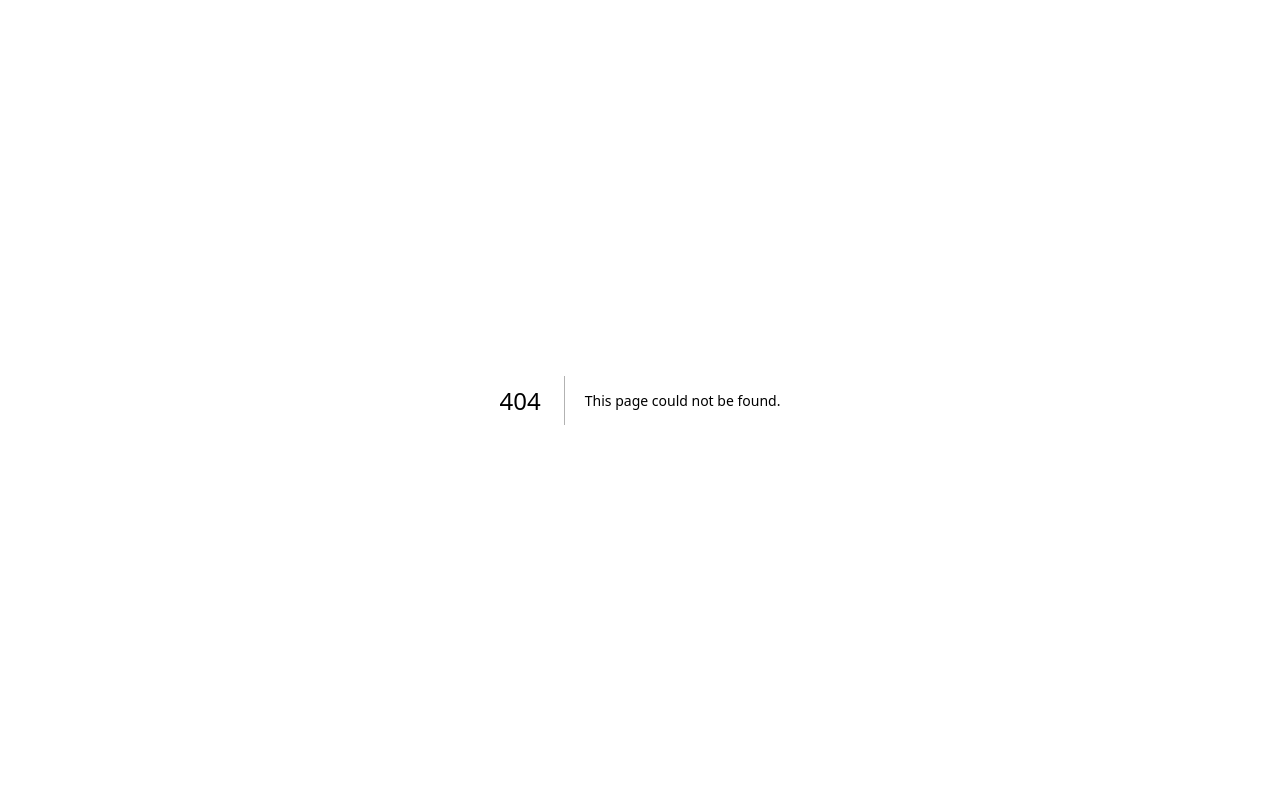
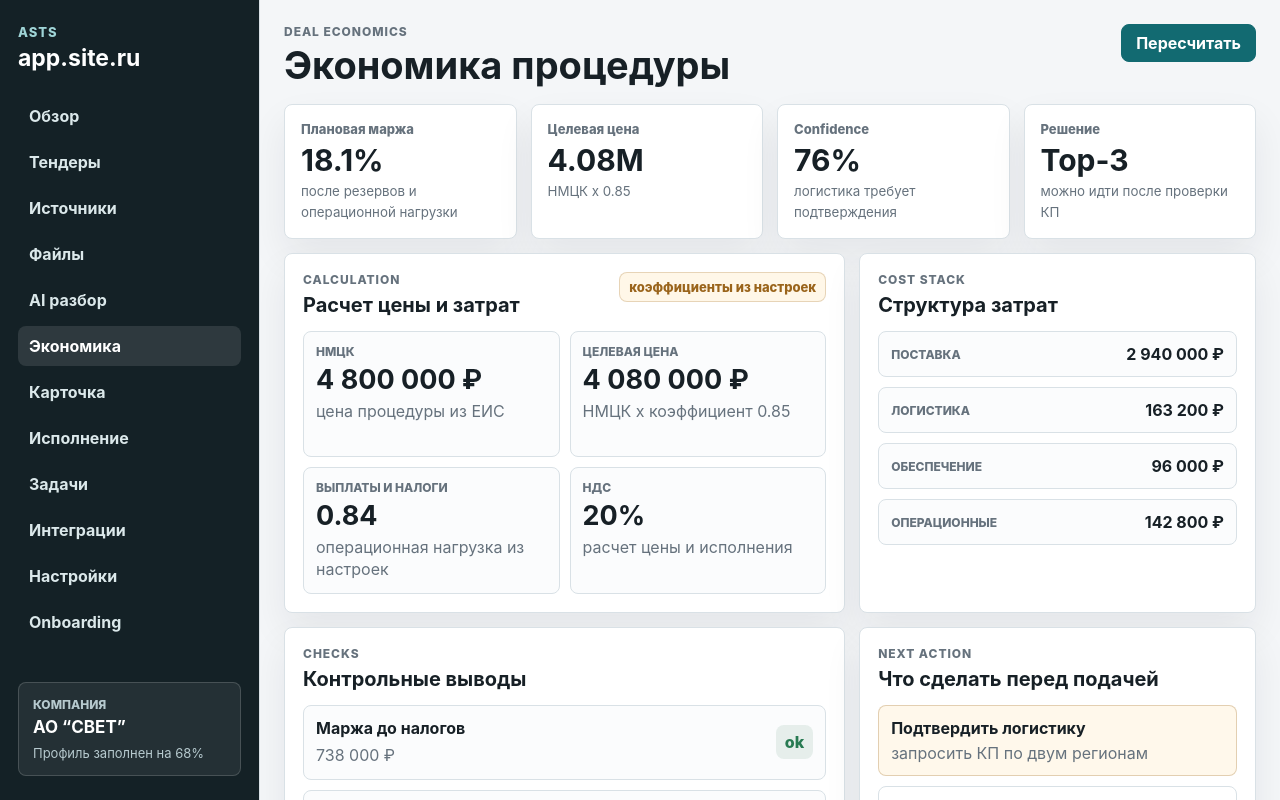
Before and after one commit to info14fourteen-creator/ASTS, a Next.js app in the folder apps/web/: page /economics in a window 1280 px wide. Before the commit this address had no page. Shown: the top 800 px of the page. Built offline with nearby package versions, Linux system fonts and the light colour scheme.

Commit message:
Add deal economics workspace screen

```diff
--- a/apps/web/app/app-shell.tsx
+++ b/apps/web/app/app-shell.tsx
@@ -4,6 +4,7 @@ const navItems = [
   ["sources", "/sources", "Источники"],
   ["documents", "/documents", "Файлы"],
   ["ai-review", "/ai-review", "AI разбор"],
+  ["economics", "/economics", "Экономика"],
   ["deal", "/tenders/demo", "Карточка"],
   ["execution", "/execution", "Исполнение"],
   ["tasks", "/tasks", "Задачи"],
--- /dev/null
+++ b/apps/web/app/economics/page.tsx
@@ -0,0 +1,141 @@
+import { Sidebar } from "../app-shell";
+
+const assumptions = [
+  ["НМЦК", "4 800 000 ₽", "цена процедуры из ЕИС"],
+  ["Целевая цена", "4 080 000 ₽", "НМЦК x коэффициент 0.85"],
+  ["Выплаты и налоги", "0.84", "операционная нагрузка из настроек"],
+  ["НДС", "20%", "расчет цены и исполнения"],
+];
+
+const costs = [
+  ["Поставка", "2 940 000 ₽"],
+  ["Логистика", "163 200 ₽"],
+  ["Обеспечение", "96 000 ₽"],
+  ["Операционные", "142 800 ₽"],
+];
+
+const checks = [
+  ["Маржа до налогов", "738 000 ₽", "ok"],
+  ["Резерв риска", "180 000 ₽", "review"],
+  ["Порог входа", "пройден", "ok"],
+  ["Нужна ручная проверка", "логистика", "warning"],
+];
+
+export default function EconomicsPage() {
+  return (
+    <main className="app-shell">
+      <Sidebar active="economics" />
+      <section className="workspace">
+        <header className="topline">
+          <div>
+            <p className="eyebrow">Deal economics</p>
+            <h1>Экономика процедуры</h1>
+          </div>
+          <button className="primary" type="button">
+            Пересчитать
+          </button>
+        </header>
+
+        <section className="kpi-grid">
+          <article className="metric">
+            <span>Плановая маржа</span>
+            <strong>18.1%</strong>
+            <small>после резервов и операционной нагрузки</small>
+          </article>
+          <article className="metric">
+            <span>Целевая цена</span>
+            <strong>4.08M</strong>
+            <small>НМЦК x 0.85</small>
+          </article>
+          <article className="metric">
+            <span>Confidence</span>
+            <strong>76%</strong>
+            <small>логистика требует подтверждения</small>
+          </article>
+          <article className="metric">
+            <span>Решение</span>
+            <strong>Top-3</strong>
+            <small>можно идти после проверки КП</small>
+          </article>
+        </section>
+
+        <section className="layout-grid">
+          <article className="panel span-7">
+            <div className="panel-head compact">
+              <div>
+                <p className="eyebrow">Calculation</p>
+                <h2>Расчет цены и затрат</h2>
+              </div>
+              <span className="status-pill">коэффициенты из настроек</span>
+            </div>
+            <div className="economics-grid">
+              {assumptions.map(([title, value, text]) => (
+                <div className="economics-card" key={title}>
+                  <span>{title}</span>
+                  <strong>{value}</strong>
+                  <p>{text}</p>
+                </div>
+              ))}
+            </div>
+          </article>
+
+          <article className="panel span-5">
+            <div className="panel-head compact">
+              <div>
+                <p className="eyebrow">Cost stack</p>
+                <h2>Структура затрат</h2>
+              </div>
+            </div>
+            <div className="economics-list">
+              {costs.map(([title, value]) => (
+                <div className="economics-row" key={title}>
+                  <span>{title}</span>
+                  <strong>{value}</strong>
+                </div>
+              ))}
+            </div>
+          </article>
+
+          <article className="panel span-7">
+            <div className="panel-head compact">
+              <div>
+                <p className="eyebrow">Checks</p>
+                <h2>Контрольные выводы</h2>
+              </div>
+            </div>
+            <div className="ai-review-list">
+              {checks.map(([title, value, tone]) => (
+                <div className={`ai-review-row ${tone}`} key={title}>
+                  <div>
+                    <strong>{title}</strong>
+                    <p>{value}</p>
+                  </div>
+                  <span>{tone === "ok" ? "ok" : "check"}</span>
+                </div>
+              ))}
+            </div>
+          </article>
+
+          <article className="panel span-5">
+            <div className="panel-head compact">
+              <div>
+                <p className="eyebrow">Next action</p>
+                <h2>Что сделать перед подачей</h2>
+              </div>
+            </div>
+            <div className="task-list">
+              <article className="task warning">
+                <strong>Подтвердить логистику</strong>
+                <span>запросить КП по двум регионам</span>
+              </article>
+              <article className="task">
+                <strong>Зафиксировать цену поставщика</strong>
+                <span>срок действия КП должен покрыть подачу</span>
+              </article>
+            </div>
+          </article>
+        </section>
+      </section>
+    </main>
+  );
+}
--- a/apps/web/app/globals.css
+++ b/apps/web/app/globals.css
@@ -867,6 +867,66 @@ dd {
   text-transform: uppercase;
 }
 
+.economics-grid {
+  display: grid;
+  grid-template-columns: repeat(2, minmax(0, 1fr));
+  gap: 10px;
+}
+
+.economics-card {
+  min-height: 126px;
+  border: 1px solid var(--line);
+  border-radius: 8px;
+  padding: 12px;
+  background: #fbfcfd;
+}
+
+.economics-card span,
+.economics-card p,
+.economics-row span {
+  color: var(--muted);
+}
+
+.economics-card span,
+.economics-row span {
+  display: block;
+  font-size: 12px;
+  font-weight: 850;
+  text-transform: uppercase;
+}
+
+.economics-card strong {
+  display: block;
+  margin: 7px 0;
+  font-size: 27px;
+  line-height: 1;
+}
+
+.economics-card p {
+  margin: 0;
+  line-height: 1.4;
+}
+
+.economics-list {
+  display: grid;
+  gap: 10px;
+}
+
+.economics-row {
+  display: flex;
+  align-items: center;
+  justify-content: space-between;
+  gap: 12px;
+  border: 1px solid var(--line);
+  border-radius: 8px;
+  padding: 12px;
+  background: #fbfcfd;
+}
+
+.economics-row strong {
+  text-align: right;
+}
+
 .ai-review-list {
   display: grid;
   gap: 10px;
@@ -1213,6 +1273,10 @@ dd {
     grid-template-columns: repeat(2, minmax(0, 1fr));
   }
 
+  .economics-grid {
+    grid-template-columns: repeat(2, minmax(0, 1fr));
+  }
+
   .ai-step-grid {
     grid-template-columns: repeat(2, minmax(0, 1fr));
   }
@@ -1249,6 +1313,18 @@ dd {
     grid-template-columns: 1fr;
   }
 
+  .economics-grid {
+    grid-template-columns: 1fr;
+  }
+
+  .economics-row {
+    display: grid;
+  }
+
+  .economics-row strong {
+    text-align: left;
+  }
+
   .source-card {
     display: grid;
   }
```
